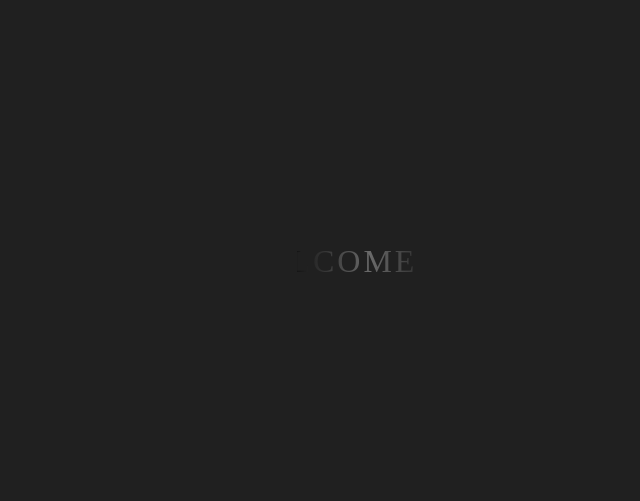
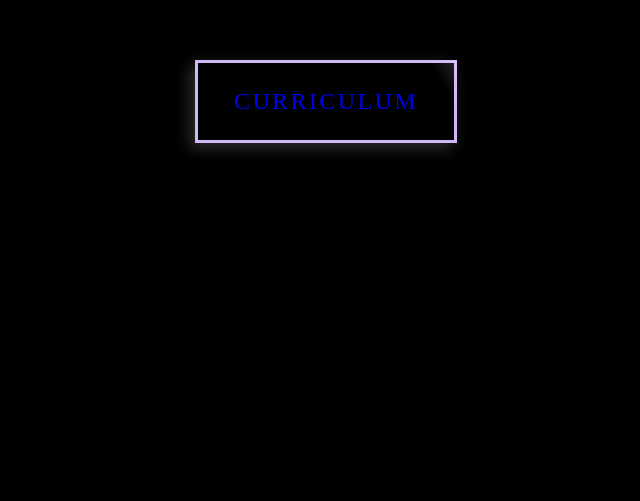
Before and after one commit to yaitalla/yaitalla, a Next.js app: page / in a window 1280 px wide. Shown: the part 299-800 px from the top of the page, without its empty margins (314-954 px from the left). Built offline with nearby package versions, Linux system fonts and the light colour scheme.

Commit message:
update landing zone

```diff
--- a/package.json
+++ b/package.json
@@ -9,7 +9,7 @@
   },
   "dependencies": {
     "babel-plugin-styled-components": "^1.11.1",
-    "next": "9.5.0",
+    "next": "^10.1.2",
     "react": "16.13.1",
     "react-dom": "16.13.1",
     "styled-components": "^5.1.1"
--- /dev/null
+++ b/src/components/BigBtn/index.js
@@ -0,0 +1,17 @@
+import React from 'react';
+import { Wrap, BtnFrame, Button, A } from './style';
+
+
+const BigButton = () => {
+    return (
+        <Wrap>
+            <BtnFrame>
+                <Button>
+                    <A href={"https://yaitalla.github.io/Resume"} target={"_blank"}>Curriculum</A>
+                </Button>
+            </BtnFrame>
+        </Wrap>
+    )
+}
+
+export default BigButton;
--- /dev/null
+++ b/src/components/BigBtn/style.js
@@ -0,0 +1,145 @@
+import styled, { keyframes } from 'styled-components';
+const animate = keyframes`
+    0% {
+        color: #d3b7f7;
+    }
+    50% {
+        color: black;
+    }
+    100% {
+        color: #fff;
+
+    }
+`;
+
+const sheen = keyframes`
+    0%{
+        transform: rotateZ(60deg) translate(-5em, 7.5em);
+    }
+    10%{
+        transform: rotateZ(60deg) translate(10em, -12em);
+    }
+    100% {
+        transform: rotateZ(60deg) translate(10em, -12em);
+    }
+`;
+
+export const Wrap = styled.div`
+    width: 100%;
+    height: 50vh;
+    display: flex;
+    align-items: center;
+    justify-content: center;
+
+`;
+export const BtnFrame = styled.div`
+    background: black;
+    overflow: hidden;
+    position: relative;
+    box-shadow: -5px 5px 15px 0px rgba(235,235,235,0.2);
+    transition: 0.2s ease;
+    &:hover {
+        box-shadow: -6px 10px 10px 0px rgba(235,235,235,0.2);
+    }
+    &:after {
+        content: '';
+        position: absolute;
+        top: -50%;
+        right: -50%;
+        bottom: -50%;
+        left: -50%;
+        background: linear-gradient(to bottom, rgba(229, 172, 142, 0), rgba(255,255,255,0.5) 50%, rgba(229, 172, 142, 0));
+        transform: rotateZ(60deg) translate(-5em, 7.5em);
+        animation: 7s ${sheen} infinite;
+    }
+`;
+export const Button = styled.div`
+    cursor: pointer;
+    outline: none;
+    color: #fff;
+    position: relative;
+    letter-spacing: 0.1em;
+    font-weight: 400;
+    padding: 1rem 3rem 1rem 3rem;
+    text-transform: uppercase;
+    font-size: 1.5em;
+    width: 160px;
+    max-width: 160px;
+    height: 45px;
+    max-height: 45px;
+    color: #D3B7F7;
+    background: transparent;
+    border: 3px solid #D3B7F7;
+    -webkit-transition: border 0.5s ease-out;
+    transition: border 0.5s ease-out;
+    &:after{
+        position: absolute;
+        top: 0;
+        left: 0;
+        right: 0;
+        bottom: 0;
+        margin: auto;
+        content: '';
+        border-radius: 50%;
+        display: block;
+        width: 22em;
+        height: 22em;
+        left: -5.5em;
+        text-align: center;
+        -webkit-transition: box-shadow 0.5s ease-out;
+        transition: box-shadow 0.5s ease-out;
+        transition-delay: 0.25s;
+        -webkit-transition-delay: 0.25s;
+        z-index: 1;
+    }
+    &:before{
+        position: absolute;
+        top: 0;
+        left: 0;
+        right: 0;
+        bottom: 0;
+        margin: auto;
+        content: '';
+        border-radius: 50%;
+        display: block;
+        width: 22em;
+        height: 22em;
+        left: -5.5em;
+        text-align: center;
+        -webkit-transition: box-shadow 0.5s ease-out;
+        transition: box-shadow 0.5s ease-out;
+        transition-delay: 0.75s;
+        -webkit-transition-delay: 0.75s;
+        z-index: 1;
+    }
+    &:hover{
+        color: white;
+        border-color: #8460af;
+        animation: ${animate} 1.5s ease;
+        -webkit-transition: border 0.2s ease;
+        transition: border 0.2s ease;
+        &:before {
+            box-shadow: inset 0 0 0 11em #d3b7f7;
+            transition-delay: 0.05s;
+        }
+        &:after{
+            box-shadow: inset 0 0 0 11em black;
+            transition-delay: 0.5s;
+        }
+    }
+`;
+export const A = styled.a`
+    position: absolute;
+    text-decoration: none;
+    z-index: 3;
+    width: 100%;
+    height: 100%;
+    left: 0;
+    top: 0;
+    display: flex;
+    justify-content: center;
+    align-items: center;
+    &:visited{
+        color:  #d3b7f7;
+    }
+`;
--- a/src/containers/LandingZone/index.js
+++ b/src/containers/LandingZone/index.js
@@ -1,15 +1,13 @@
 import React from 'react';
 import { Section, Welcome, Y , A} from './style';
 import ScrollDown from '../../components/DownArrow';
+import BigButton from '../../components/BigBtn';
 
 const LandingZone = () => {
     return (
         <Section id="landingZone" >
-            <Y/>
-            <A/>
-            <Welcome>Welcome</Welcome>
+            <BigButton />
             <ScrollDown dest={'aboutSection'}/>
-
         </Section>
     )
 }
```
Also changed, not shown: 1 other file (tests, documents, lock files or other folders).
